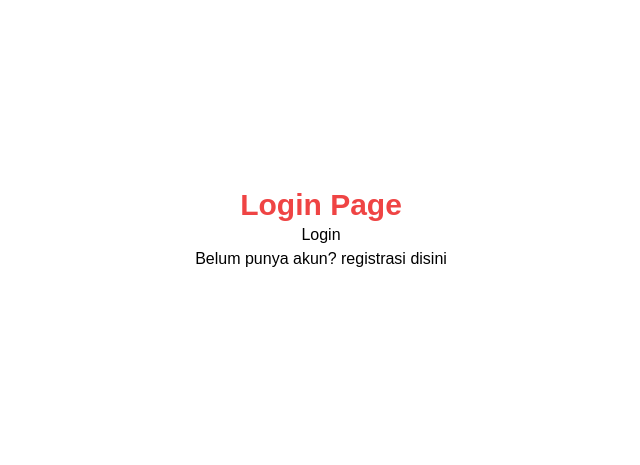
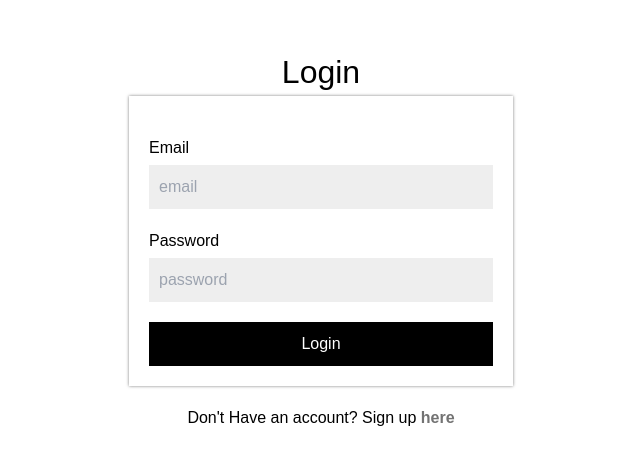
Before and after one commit to HilmanShinichi/NextVip, a Next.js app: page /auth/login in a window 1280 px wide. Shown: the part 171-636 px from the top of the page, without its empty margins (319-959 px from the left). Built offline with nearby package versions, Linux system fonts and the light colour scheme.

Commit message:
16LoginMultiRole

```diff
--- a/src/lib/firebase/service.ts
+++ b/src/lib/firebase/service.ts
@@ -28,6 +28,24 @@
   const snapshot = await getDoc(doc(firestore, collectionName, id));
   const data = snapshot.data();
   return data;
+}
+
+export async function signIn(userData: { email: string }) {
+  const q = query(
+    collection(firestore, "users"),
+    where("email", "==", userData.email)
+  );
+
+  const snapshot = await getDocs(q);
+  const data = snapshot.docs.map((doc) => ({
+    id: doc.id,
+    ...doc.data(),
+  }));
+  if(data){
+    return data[0];
+  } else {
+    return null;
+  }
 }
 
 export async function signUp(
--- a/src/middleware.ts
+++ b/src/middleware.ts
@@ -7,4 +7,4 @@
   return res;
 }
 
-export default withAuth(mainMiddleware, ["/profile"]);
+export default withAuth(mainMiddleware, ["/profile","/admin"]);
--- a/src/middlewares/withAuth.ts
+++ b/src/middlewares/withAuth.ts
@@ -1,6 +1,7 @@
 import { getToken } from "next-auth/jwt";
 import { NextFetchEvent, NextMiddleware, NextRequest, NextResponse } from "next/server";
 
+const onlyAdmin = ['/admin']
 export default function withAuth(
   middleware: NextMiddleware,
   requireAuth: string[] = []
@@ -13,8 +14,12 @@
         secret: process.env.NEXTAUTH_SECRET,
       });
       if (!token) {
-        const url = new URL('/', req.url);
+        const url = new URL('/auth/login', req.url);
+        url.searchParams.set('callbackUrl', encodeURI(req.url));
         return NextResponse.redirect(url);
+      }
+      if(token.role !== 'admin' && onlyAdmin.includes(pathname)){
+        return NextResponse.redirect(new URL('/', req.url));
       }
     }
   };
--- /dev/null
+++ b/src/pages/admin/index.tsx
@@ -0,0 +1,9 @@
+import React from 'react'
+
+const AdminPage = () => {
+  return (
+    <div>AdminPage</div>
+  )
+}
+
+export default AdminPage
--- a/src/pages/api/auth/[...nextauth].ts
+++ b/src/pages/api/auth/[...nextauth].ts
@@ -1,3 +1,5 @@
+import { signIn } from "@/lib/firebase/service";
+import { compare } from "bcrypt";
 import { NextAuthOptions } from "next-auth";
 import NextAuth from "next-auth/next";
 import CredentialsProvider from "next-auth/providers/credentials";
@@ -13,23 +15,20 @@
       name: "Credentials",
       credentials: {
         email: { label: "Email", type: "email" },
-        fullname: { label: "Fullname", type: "text" },
         password: { label: "Password", type: "password" },
       },
       async authorize(credentials) {
-        const { email, password, fullname } = credentials as {
+        const { email, password } = credentials as {
           email: string;
           password: string;
-          fullname: string;
         };
-        const user: any = {
-          id: 1,
-          email: email,
-          password: password,
-          fullname: fullname,
-        };
+        const user: any = await signIn({ email });
         if (user) {
-          return user;
+          const passwordConfirm = await compare(password, user.password);
+          if (passwordConfirm) {
+            return user;
+          }
+          return null
         } else {
           return null;
         }
@@ -51,8 +50,14 @@
       if ("fullname" in token) {
         session.user.fullname = token.fullname;
       }
+      if ("role" in token) {
+        session.user.role = token.role;
+      }
       return session;
     },
+  },
+  pages: {
+    signIn: "/auth/login",
   },
 };
 
--- a/src/views/Auth/Login/Login.module.scss
+++ b/src/views/Auth/Login/Login.module.scss
@@ -1,10 +1,43 @@
-@import "@/styles/colors.scss";
-
 .login {
   display: flex;
+  align-items: center;
+  justify-content: center;
   flex-direction: column;
-  justify-content: center;
-  align-items: center;
   height: 100vh;
-  background-color: map-get($schema, primary);
+  width: 100vw;
+  &__title {
+    font-size: 32px;
+    margin-top: 20px;
+  }
+  &__form {
+    width: 30%;
+    padding: 20px;
+    box-shadow: 0 0 3px rgba($color: #000000, $alpha: 0.5);
+    margin-bottom: 20px;
+    &__item {
+      display: flex;
+      flex-direction: column;
+      margin: 20px 0px;
+      &__input {
+        padding: 10px;
+        background-color: #eee;
+        margin-top: 5px;
+      }
+      &__button {
+        background-color: #000000;
+        color: #fff;
+        width: 100%;
+        padding: 10px;
+      }
+    }
+  }
+  &__link {
+    a{
+        color: #737373;
+        font-weight: bold;
+    }
+  }
+  &__error {
+    color: red;
+  }
 }
--- a/src/views/Auth/Login/index.tsx
+++ b/src/views/Auth/Login/index.tsx
@@ -1,22 +1,85 @@
-import { useRouter } from 'next/router';
-import React from 'react'
-import style from './Login.module.scss'
-import Link from 'next/link';
+import { useState } from "react";
+import styles from "./Login.module.scss";
+import Link from "next/link";
+import { useRouter } from "next/router";
+import { signIn } from "next-auth/react";
 
-const LoginViews = () => {
-    const { push, query } = useRouter();
-  const handlerLogin = () => {
-    push("/product");
+const LoginView = () => {
+  const [isLoading, setIsLoading] = useState(false);
+  const [error, setError] = useState("");
+  const { push, query } = useRouter();
+
+  const callbackUrl: any = query.callbackUrl || "/";
+  const handleSubmit = async (e: any) => {
+    e.preventDefault();
+    setError("");
+    setIsLoading(true);
+    try {
+      const res = await signIn("credentials", {
+        redirect: false,
+        email: e.target.email.value,
+        password: e.target.password.value,
+        callbackUrl,
+      });
+
+      if (!res?.error) {
+        setIsLoading(false);
+        push(callbackUrl);
+      } else {
+        setIsLoading(false);
+        setError("Email atau password salah");
+      }
+    } catch (error: any) {
+      setIsLoading(false);
+      setError("Email atau password salah");
+    }
   };
-    return (
-        <div className={style.login}>
-          <h1 className='text-3xl text-red-500 font-bold'>Login Page</h1>
-          <button onClick={() => handlerLogin()}>Login</button>
-          <p>
-            Belum punya akun? registrasi <Link href={"/auth/register"}>disini</Link>
-          </p>
-        </div>
-      );
-}
+  return (
+    <div className={styles.login}>
+      <h1 className={styles.login__title}>Login</h1>
+      {error && <p className={styles.login__error}>{error}</p>}
+      <div className={styles.login__form}>
+        <form onSubmit={handleSubmit}>
+          <div className={styles.login__form__item}>
+            <label htmlFor="" className={styles.login__form__item__label}>
+              Email
+            </label>
+            <input
+              type="text"
+              id="email"
+              name="email"
+              placeholder="email"
+              className={styles.login__form__item__input}
+            />
+          </div>
 
-export default LoginViews
+          <div className={styles.login__form__item}>
+            <label htmlFor="" className={styles.login__form__item__label}>
+              Password
+            </label>
+            <input
+              type="password"
+              id="password"
+              name="password"
+              placeholder="password"
+              className={styles.login__form__item__input}
+            />
+          </div>
+          <button
+            type="submit"
+            className={styles.login__form__item__button}
+            disabled={isLoading}
+          >
+            {isLoading ? "Loading..." : "Login"}
+          </button>
+        </form>
+      </div>
+      <p className={styles.login__link}>
+        Don{"'"}t Have an account? Sign up{" "}
+        <Link href="/auth/register">here</Link>
+      </p>
+    </div>
+  );
+};
+
+export default LoginView;
--- a/src/views/Auth/Register/index.tsx
+++ b/src/views/Auth/Register/index.tsx
@@ -1,4 +1,4 @@
-import React, {useState}from "react";
+import React, { useState } from "react";
 import styles from "./Register.module.scss";
 import Link from "next/link";
 import { useRouter } from "next/router";
@@ -9,6 +9,7 @@
   const { push } = useRouter();
   const handleSubmit = async (e: any) => {
     e.preventDefault();
+    setError("");
     const data = {
       email: e.target.email.value,
       fullname: e.target.fullname.value,
@@ -72,7 +73,12 @@
               className={styles.register__form__item__input}
             />
           </div>
-          <button type="submit" className={styles.register__form__item__button}>
+          <button
+            type="submit"
+            disabled={isLoading}
+            className={styles.register__form__item__button}
+          >
+            {isLoading ? "Loading..." : "Register"}
             Register
           </button>
         </form>
```
